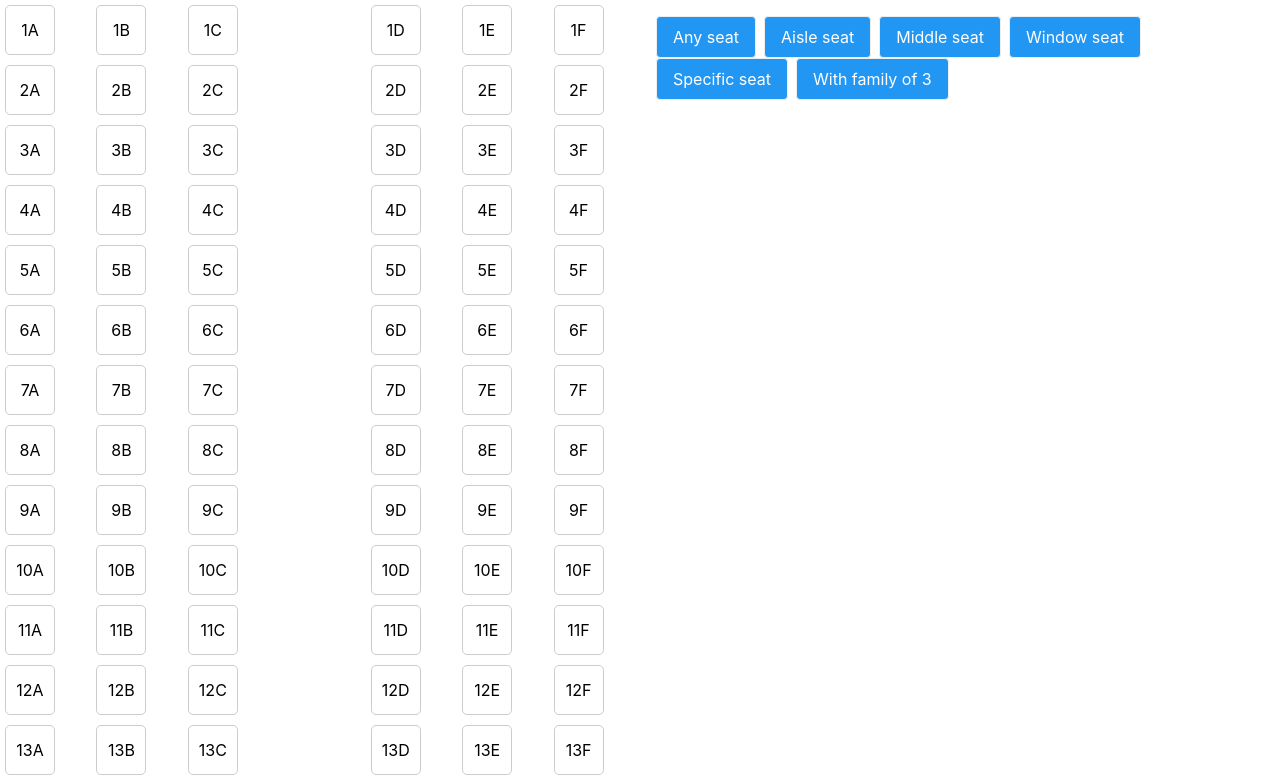
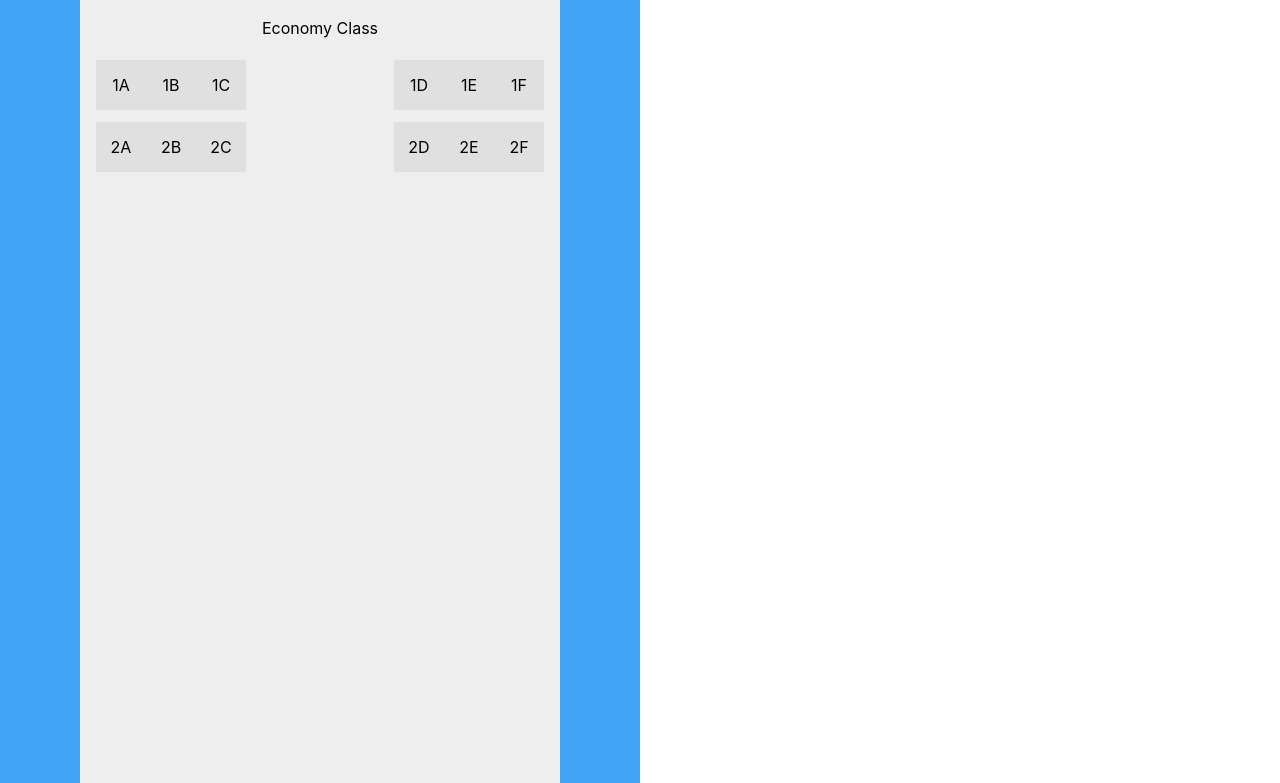
Before and after one commit to shreybirmiwal/Tamu-Hack, a React (Create React App) app: page / in a window 1280 px wide. Shown: the top 783 px of the page. Built offline with nearby package versions, Linux system fonts and the light colour scheme.

Commit message:
Working seats

```diff
--- a/src/App.js
+++ b/src/App.js
@@ -1,9 +1,10 @@
 import UserMVP from "./Pages/UserMVP";
+import SeatingChart from "./Pages/SeatingChart";
 
 function App() {
   return (
-    <div className="App">
-      <UserMVP/>
+    <div className="max-h-screen">
+      <SeatingChart/>
     </div>
   );
 }
--- /dev/null
+++ b/src/Pages/SeatingChart.js
@@ -0,0 +1,68 @@
+import React, { useState } from 'react';
+
+function SeatingChart() {
+  const [selectedSeats, setSelectedSeats] = useState([]);
+
+
+  const handleSeatClick = (seat) => {
+    // Toggle selected seats on click
+    if (selectedSeats.includes(seat)) {
+      setSelectedSeats(selectedSeats.filter((selectedSeat) => selectedSeat !== seat));
+    } else {
+      setSelectedSeats([...selectedSeats, seat]);
+    }
+  };
+
+  const renderSeat = (row, col) => {
+    const seat = `${row}${col}`;
+    return (
+      <td
+        key={seat}
+        className={`text-center hover:bg-blue-200 bg-gray-300`}
+        onClick={() => handleSeatClick(seat)}
+        style={{ width: '50px', height: '50px' }}
+      >
+        {seat}
+      </td>
+    );
+  };
+
+  return (
+    <div className='grid grid-cols-2 h-screen'>
+      <div className='bg-blue-400 flex items-center justify-center h-full'>
+        <div className='h-full w-3/4 flex flex-col'>
+          <div className='bg-gray-200 flex-grow p-4'>
+            <h1 className='text-center'>Economy Class</h1>
+            <table className='w-full mt-5'>
+              <tbody>
+                <tr>
+                  {renderSeat(1, 'A')}
+                  {renderSeat(1, 'B')}
+                  {renderSeat(1, 'C')}
+                  <td className='text-center'>&nbsp;</td>
+                  {renderSeat(1, 'D')}
+                  {renderSeat(1, 'E')}
+                  {renderSeat(1, 'F')}
+                </tr>
+                <div className='mt-3'></div>
+                <tr>
+                  {renderSeat(2, 'A')}
+                  {renderSeat(2, 'B')}
+                  {renderSeat(2, 'C')}
+                  <td className='text-center'>&nbsp;</td>
+                  {renderSeat(2, 'D')}
+                  {renderSeat(2, 'E')}
+                  {renderSeat(2, 'F')}
+                </tr>
+              </tbody>
+            </table>
+          </div>
+        </div>
+      </div>
+
+      <div>{/* Other content in the second column */}</div>
+    </div>
+  );
+}
+
+export default SeatingChart;
--- a/src/Pages/UserMVP.js
+++ b/src/Pages/UserMVP.js
@@ -1,110 +1,54 @@
 import React, { useState } from 'react';
-import SeatCard from '../Components/SeatCard';
-import Aisle from '../Components/Aisle';
-
 import { ToastContainer, toast } from 'react-toastify';
 import 'react-toastify/dist/ReactToastify.css';
-const seatList = [];
 
-for (let row = 1; row <= 20; row++) {
-  seatList.push(
-    { row: row, seatNumber: `${row}A`, isTaken: false, type: 'window', seat: row * 6 + 1 },
-    { row: row, seatNumber: `${row}B`, isTaken: false, type: 'middle', seat: row * 6 + 2 },
-    { row: row, seatNumber: `${row}C`, isTaken: false, type: 'aisle', seat: row * 6 + 3 },
-    { row: row, seatNumber: `${row}D`, isTaken: false, type: 'aisle', seat: row * 6 + 4 },
-    { row: row, seatNumber: `${row}E`, isTaken: false, type: 'middle', seat: row * 6 + 5 },
-    { row: row, seatNumber: `${row}F`, isTaken: false, type: 'window', seat: row * 6 + 6 }
-  );
-}
+const UserMVP = () => {
+    const [selectedSeats, setSelectedSeats] = useState([]);
 
-function UserMVP() {
-  const [selectedSeat, setSelectedSeat] = useState(null);
+    // Replace the placeholder seat data with your actual seat data
+    const generateSeats = (row) => [
+      { row, seatNumber: `${row}A`, isTaken: false, type: 'window', seat: row * 6 + 1 },
+      { row, seatNumber: `${row}B`, isTaken: false, type: 'middle', seat: row * 6 + 2 },
+      { row, seatNumber: `${row}C`, isTaken: false, type: 'aisle', seat: row * 6 + 3 },
+      { row, seatNumber: `${row}D`, isTaken: false, type: 'aisle', seat: row * 6 + 4 },
+      { row, seatNumber: `${row}E`, isTaken: false, type: 'middle', seat: row * 6 + 5 },
+      { row, seatNumber: `${row}F`, isTaken: false, type: 'window', seat: row * 6 + 6 },
+    ];
 
-  const handleSeatSelection = (seat) => {
-    if (seat.isTaken) {
-      toast.error('Seat is already booked!');
-    } else {
-      setSelectedSeat(seat);
-      // You can perform additional actions based on the selected seat, such as updating state or making API calls.
-    }
-  };
-
-  const handleSeatClick = (seat) => {
-    if (seat.isTaken) {
-      toast.error('Seat is already booked!');
-    } else {
-      // Mark the seat as taken
-      seat.isTaken = true;
-      // Additional logic for handling a clicked seat (if needed)
-    }
-  };
-
-  const handleFamilySelection = () => {
-    console.log("Selected 'With family of 3'");
-  };
+    const handleSeatClick = (seat) => {
+      if (selectedSeats.includes(seat)) {
+        toast.error(`Seat ${seat} is already taken!`);
+      } else {
+        setSelectedSeats((prevSelectedSeats) => [...prevSelectedSeats, seat]);
+      }
+    };
 
   return (
-    <div className='grid grid-cols-2'>
-      <div className="grid grid-cols-7">
-        {seatList.map((seat, index) => (
-          <React.Fragment key={index}>
-            <SeatCard
-              seatNumber={seat.seatNumber}
-              isTaken={seat.isTaken}
-              selected={selectedSeat === seat}
-              onMouseOver={() => handleSeatSelection(seat)}
-              onClick={() => handleSeatClick(seat)}
-            />
-
-            {(index + 1) % 3 === 0 && (index + 1) % 6 !== 0 && <Aisle />}
-          </React.Fragment>
+    <div>
+      <ul className="space-y-4">
+        {/* Generate seat rows dynamically */}
+        {[1, 2, 3, 4, 5, 6].map((row) => (
+          <li key={row} className={`row row--${row}`}>
+            <ol className="seats" type="A">
+              {generateSeats(row).map((seat) => (
+                <li key={seat.seatNumber} className={`seat ${seat.isTaken ? 'taken' : ''}`}>
+                  <input
+                    type="checkbox"
+                    id={seat.seatNumber}
+                    disabled={seat.isTaken}
+                    onChange={() => handleSeatClick(seat.seatNumber)}
+                  />
+                  <label htmlFor={seat.seatNumber}>{seat.seatNumber}</label>
+                </li>
+              ))}
+            </ol>
+          </li>
         ))}
-      </div>
-
-      <div className="p-4">
-            <div className="mb-4">
-                <button
-                className={'mr-2 px-4 py-2 border rounded bg-blue-500 text-white'}
-                onClick={() => handleSeatSelection('Any seat')}
-                >
-                Any seat
-                </button>
-                <button
-                className={'mr-2 px-4 py-2 border rounded bg-blue-500 text-white'}
-                onClick={() => handleSeatSelection('Aisle seat')}
-                >
-                Aisle seat
-                </button>
-                <button
-                className={'mr-2 px-4 py-2 border rounded bg-blue-500 text-white'}
-                onClick={() => handleSeatSelection('Middle seat')}
-                >
-                Middle seat
-                </button>
-                <button
-                className={'mr-2 px-4 py-2 border rounded bg-blue-500 text-white'}
-                onClick={() => handleSeatSelection('Window seat')}
-                >
-                Window seat
-                </button>
-                <button
-                className={'mr-2 px-4 py-2 border rounded bg-blue-500 text-white'}
-                onClick={() => handleSeatSelection('Specific seat')}
-                >
-                Specific seat
-                </button>
-                <button
-                className={'px-4 py-2 border rounded bg-blue-500 text-white'}
-                onClick={handleFamilySelection}
-                >
-                With family of 3
-                </button>
-            </div>
-        </div>
+      </ul>
 
       <ToastContainer />
     </div>
   );
-}
+};
 
 export default UserMVP;
```
